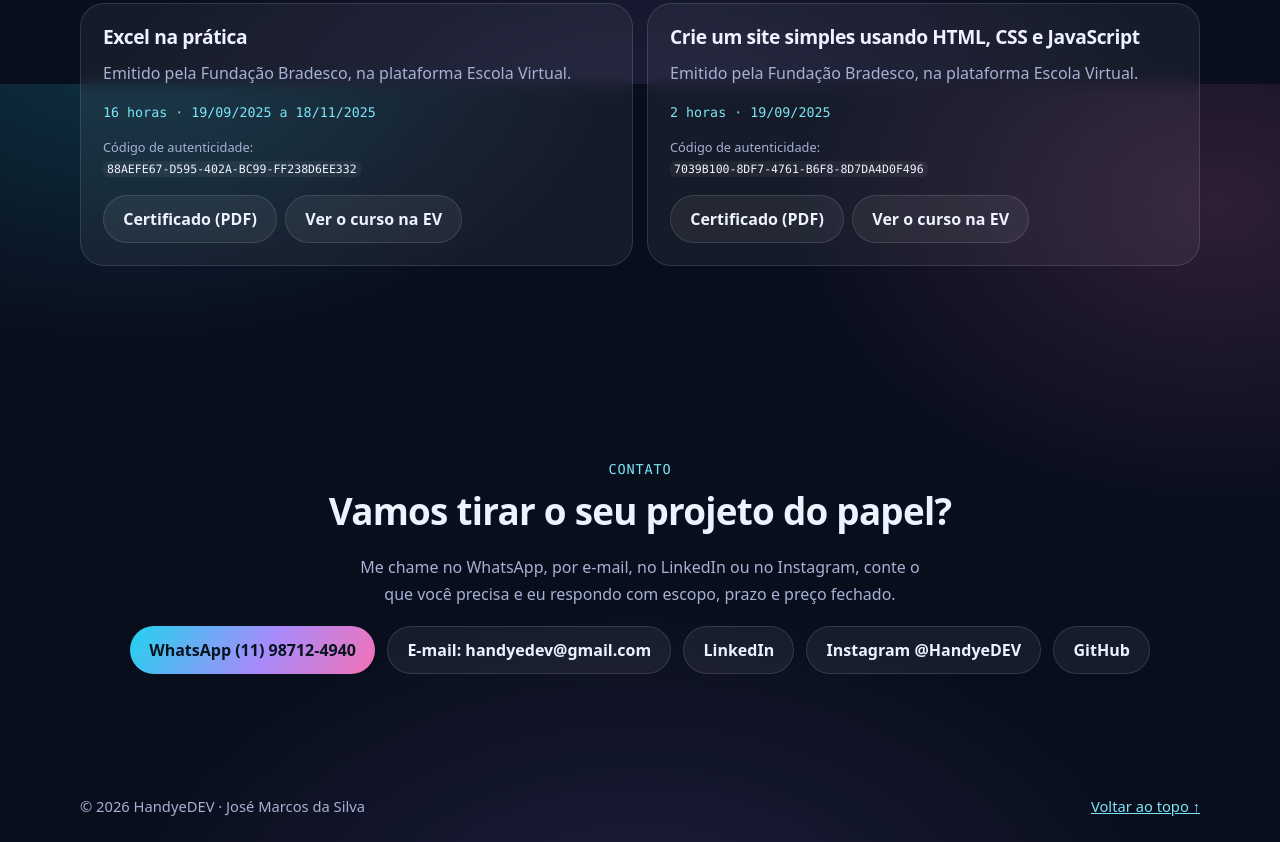
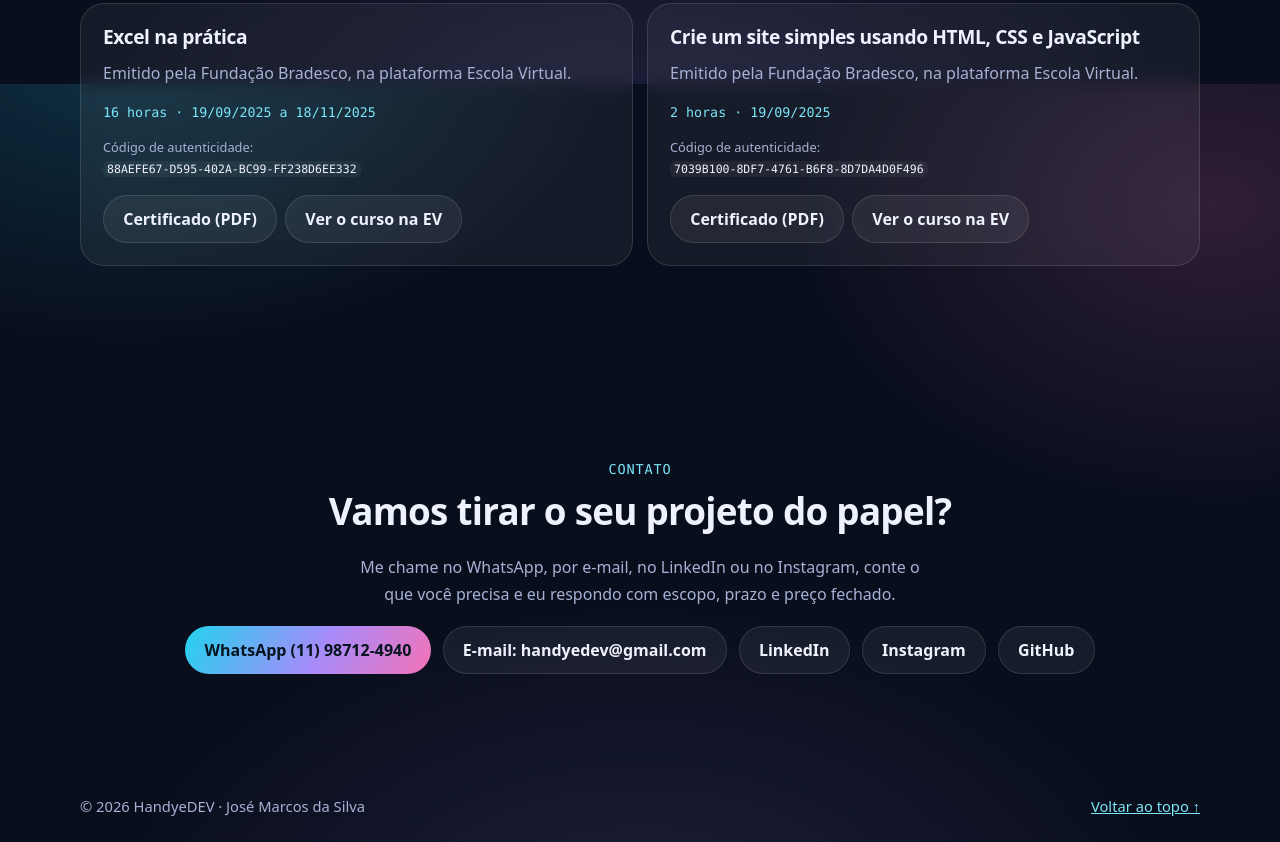
Before and after one commit to HandyeDEV/portifolio-handyedev, a plain HTML site: page index.html in a window 1280 px wide. Shown: the part 6316-7158 px from the top of the page. Drawn offline with Linux system fonts and the light colour scheme.

Commit message:
Removido @ do instagram no botao
foi removido @HandyeDEV do botao instagram nas formas de contato.

```diff
--- a/index.html
+++ b/index.html
@@ -322,7 +322,7 @@
       <a class="btn btn-prim" href="https://wa.me/5511987124940?text=Ol%C3%A1%2C%20HandyeDEV!%20Vi%20sua%20landing%20page%20e%20quero%20conversar%20sobre%20um%20projeto." target="_blank" rel="noopener">WhatsApp (11) 98712-4940</a>
       <a class="btn" href="mailto:handyedev@gmail.com?subject=Contato%20pela%20landing%20page">E-mail: handyedev@gmail.com</a>
       <a class="btn" href="https://www.linkedin.com/in/euhandye" target="_blank" rel="noopener">LinkedIn</a>
-      <a class="btn" href="https://www.instagram.com/handyedev" target="_blank" rel="noopener">Instagram @HandyeDEV</a>
+      <a class="btn" href="https://www.instagram.com/handyedev" target="_blank" rel="noopener">Instagram</a>
       <a class="btn" href="https://github.com/HandyeDEV" target="_blank" rel="noopener">GitHub</a>
     </div>
   </div>
```
